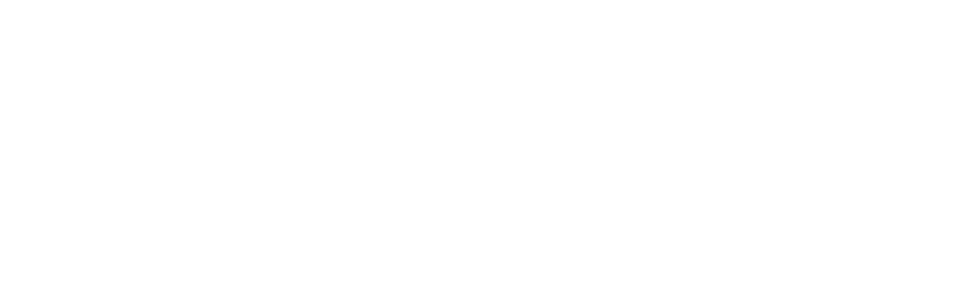
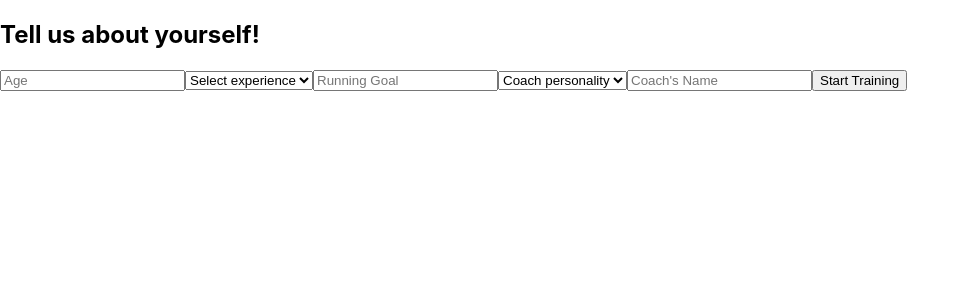
Before and after one commit to mahimac2006/mycoach, a React (Create React App) app: page /onboarding in a window 1280 px wide. Before the commit this address had no page. Shown: the top 300 px of the page, without its empty margins (0-970 px from the left). Built offline with nearby package versions, Linux system fonts and the light colour scheme.

Commit message:
added onboarding and more

```diff
--- a/src/App.js
+++ b/src/App.js
@@ -5,6 +5,8 @@
 import Dashboard from "./Dashboard";
 import ChatCoach from "./ChatCoach";
 import ProgressChart from "./ProgressChart";
+import Onboarding from "./onboarding";
+import TrainingPlan from "./TrainingPlan";
 
 function App() {
   return (
@@ -12,9 +14,11 @@
       <Routes>
         <Route path="/" element={<Login />} />
         <Route path="/signup" element={<Signup />} />
+        <Route path="/onboarding" element={<Onboarding />} />
         <Route path="/dashboard" element={<Dashboard />} />
         <Route path="/chat" element={<ChatCoach />} />
         <Route path="/progress" element={<ProgressChart />} />
+        <Route path="/training-plan" element={<TrainingPlan />} />
       </Routes>
     </Router>
   );
--- a/src/Signup.js
+++ b/src/Signup.js
@@ -1,14 +1,19 @@
 import { useState } from "react";
 import { createUserWithEmailAndPassword } from "firebase/auth";
-import { auth } from "./firebase"; // make sure the path is correct
+import { auth } from "./firebase";
+import { useNavigate } from "react-router-dom";
 
 function Signup() {
   const [email, setEmail] = useState("");
   const [password, setPassword] = useState("");
+  const navigate = useNavigate();
 
   const handleSignup = () => {
     createUserWithEmailAndPassword(auth, email, password)
-      .then(userCred => console.log("Signed up:", userCred.user))
+      .then(userCred => {
+        console.log("Signed up:", userCred.user);
+        navigate("/onboarding");
+      })
       .catch(err => alert(err.message));
   };
 
--- /dev/null
+++ b/src/TrainingPlan.js
@@ -0,0 +1,29 @@
+import { useEffect, useState } from "react";
+import { db, auth } from "./firebase";
+import { doc, getDoc } from "firebase/firestore";
+
+function TrainingPlan() {
+  const [plan, setPlan] = useState("");
+
+  useEffect(() => {
+    const fetchPlan = async () => {
+      const planRef = doc(db, "trainingPlans", auth.currentUser.uid);
+      const planSnap = await getDoc(planRef);
+      if (planSnap.exists()) {
+        setPlan(planSnap.data().planText);
+      } else {
+        setPlan("No training plan found. Complete onboarding!");
+      }
+    };
+    fetchPlan();
+  }, []);
+
+  return (
+    <div>
+      <h2>Your Weekly Training Plan</h2>
+      <pre>{plan}</pre>
+    </div>
+  );
+}
+
+export default TrainingPlan;
--- /dev/null
+++ b/src/generatePlan.js
@@ -0,0 +1,29 @@
+import axios from "axios";
+
+export const generatePlan = async (formData) => {
+  const res = await axios.post(
+    "https://api.openai.com/v1/chat/completions",
+    {
+      model: "gpt-4",
+      messages: [
+        {
+          role: "system",
+          content: "You are an expert running coach that makes weekly training plans."
+        },
+        {
+          role: "user",
+          content: `Create a running plan for a ${formData.age}-year-old ${formData.experience} runner.
+          Their goal is: ${formData.goal}.
+          They prefer a coach who is ${formData.coachStyle} and want to call them ${formData.coachName}.`
+        }
+      ]
+    },
+    {
+      headers: {
+        Authorization: `Bearer ${process.env.REACT_APP_OPENAI_KEY}`,
+        "Content-Type": "application/json"
+      }
+    }
+  );
+  return res.data.choices[0].message.content;
+};
--- /dev/null
+++ b/src/onboarding.js
@@ -0,0 +1,75 @@
+// src/onboarding.js
+import React, { useState } from "react";
+import { useNavigate } from "react-router-dom";
+import { doc, setDoc } from "firebase/firestore";
+import { auth, db } from "./firebase";
+import { generatePlan } from "./generatePlan"; // ✅ Import GPT helper
+
+function Onboarding() {
+  const [form, setForm] = useState({
+    age: "",
+    experience: "",
+    goal: "",
+    coachStyle: "",
+    coachName: ""
+  });
+  const [loading, setLoading] = useState(false); // optional spinner
+  const navigate = useNavigate();
+
+  const handleChange = (e) => {
+    setForm({ ...form, [e.target.name]: e.target.value });
+  };
+
+  const handleSubmit = async (e) => {
+    e.preventDefault();
+    setLoading(true); // start spinner
+    const user = auth.currentUser;
+    if (user) {
+      try {
+        // ✅ 1. Get the GPT training plan
+        const trainingPlan = await generatePlan(form);
+
+        // ✅ 2. Store everything in Firestore
+        await setDoc(doc(db, "users", user.uid), {
+          ...form,
+          trainingPlan
+        });
+
+        // ✅ 3. Route to dashboard
+        navigate("/dashboard");
+      } catch (err) {
+        console.error("Error during onboarding:", err);
+        alert("There was a problem. Please try again.");
+      } finally {
+        setLoading(false); // end spinner
+      }
+    }
+  };
+
+  return (
+    <form onSubmit={handleSubmit}>
+      <h2>Tell us about yourself!</h2>
+      <input name="age" placeholder="Age" onChange={handleChange} required />
+      <select name="experience" onChange={handleChange} required>
+        <option value="">Select experience</option>
+        <option value="beginner">Beginner</option>
+        <option value="intermediate">Intermediate</option>
+        <option value="advanced">Advanced</option>
+      </select>
+      <input name="goal" placeholder="Running Goal" onChange={handleChange} required />
+      <select name="coachStyle" onChange={handleChange} required>
+        <option value="">Coach personality</option>
+        <option value="chill">Chill</option>
+        <option value="serious">Serious</option>
+        <option value="funny">Funny</option>
+      </select>
+      <input name="coachName" placeholder="Coach's Name" onChange={handleChange} required />
+
+      <button type="submit" disabled={loading}>
+        {loading ? "Generating..." : "Start Training"}
+      </button>
+    </form>
+  );
+}
+
+export default Onboarding;
```
